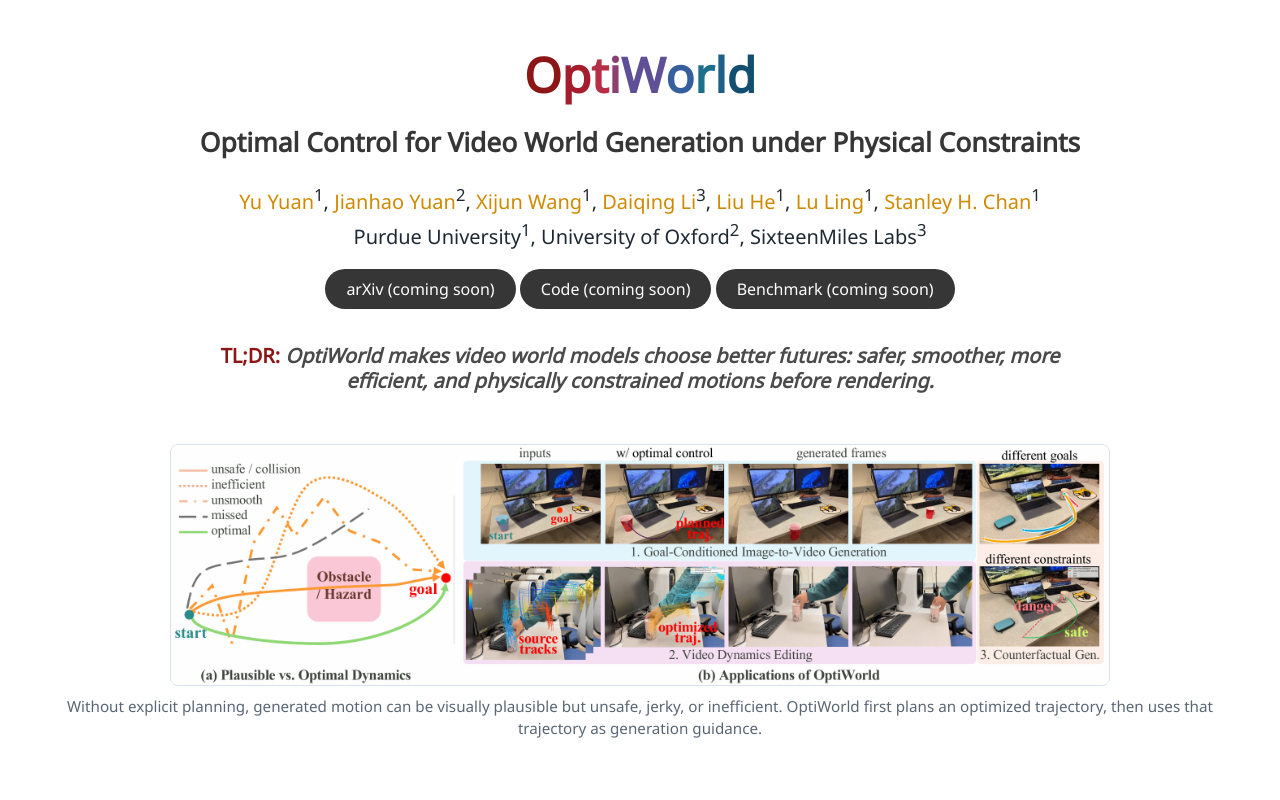
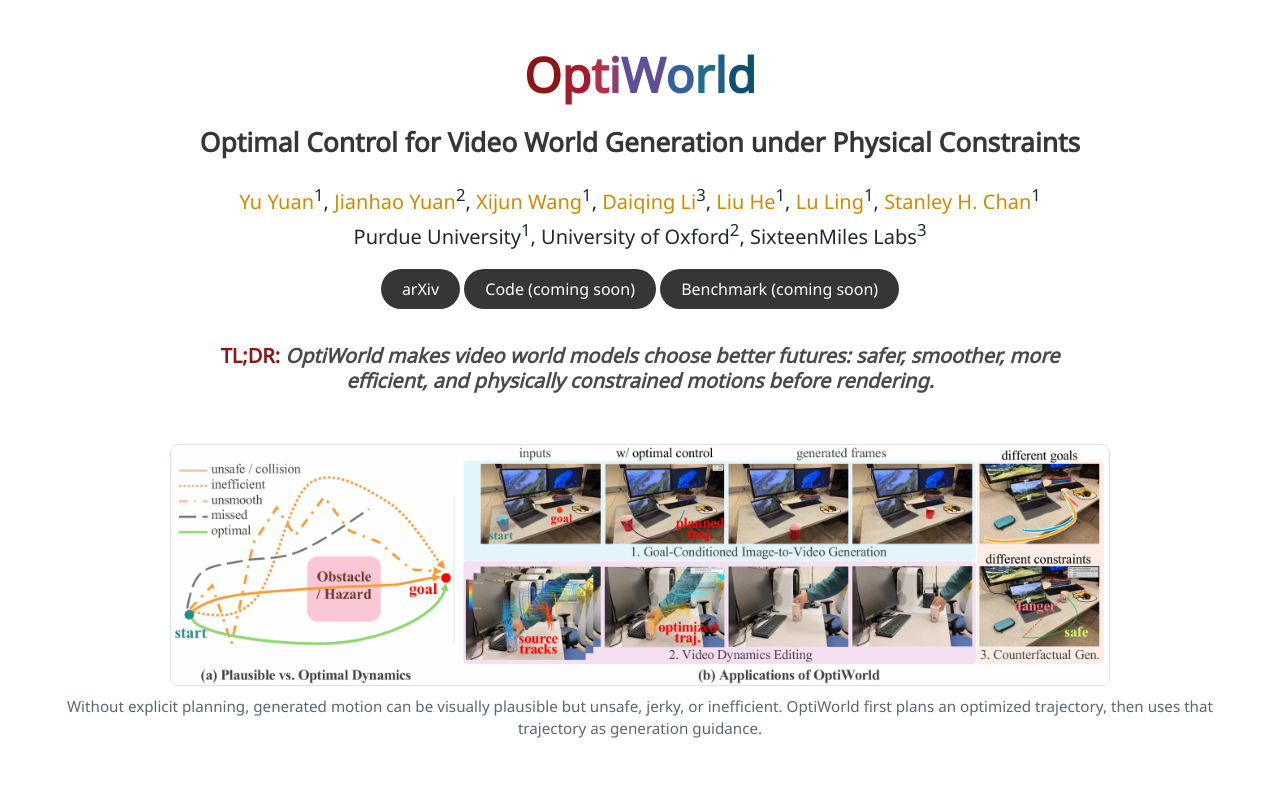
Before and after one commit to yuyuan-space/OptiWorld, a plain HTML site: page index.html in a window 1280 px wide. Shown: the top 800 px of the page. Drawn offline with Linux system fonts and the light colour scheme; a web font is replaced by a local one.

Commit message:
add optiworld arxiv

```diff
--- a/index.html
+++ b/index.html
@@ -402,8 +402,8 @@
           <div class="column has-text-centered">
             <div class="publication-links">
               <span class="link-block">
-                <a href="#" class="external-link button is-normal is-rounded is-dark">
-                  <span>arXiv (coming soon)</span>
+                <a href="https://arxiv.org/abs/2606.00499" class="external-link button is-normal is-rounded is-dark">
+                  <span>arXiv</span>
                 </a>
               </span>
               <span class="link-block">
```
